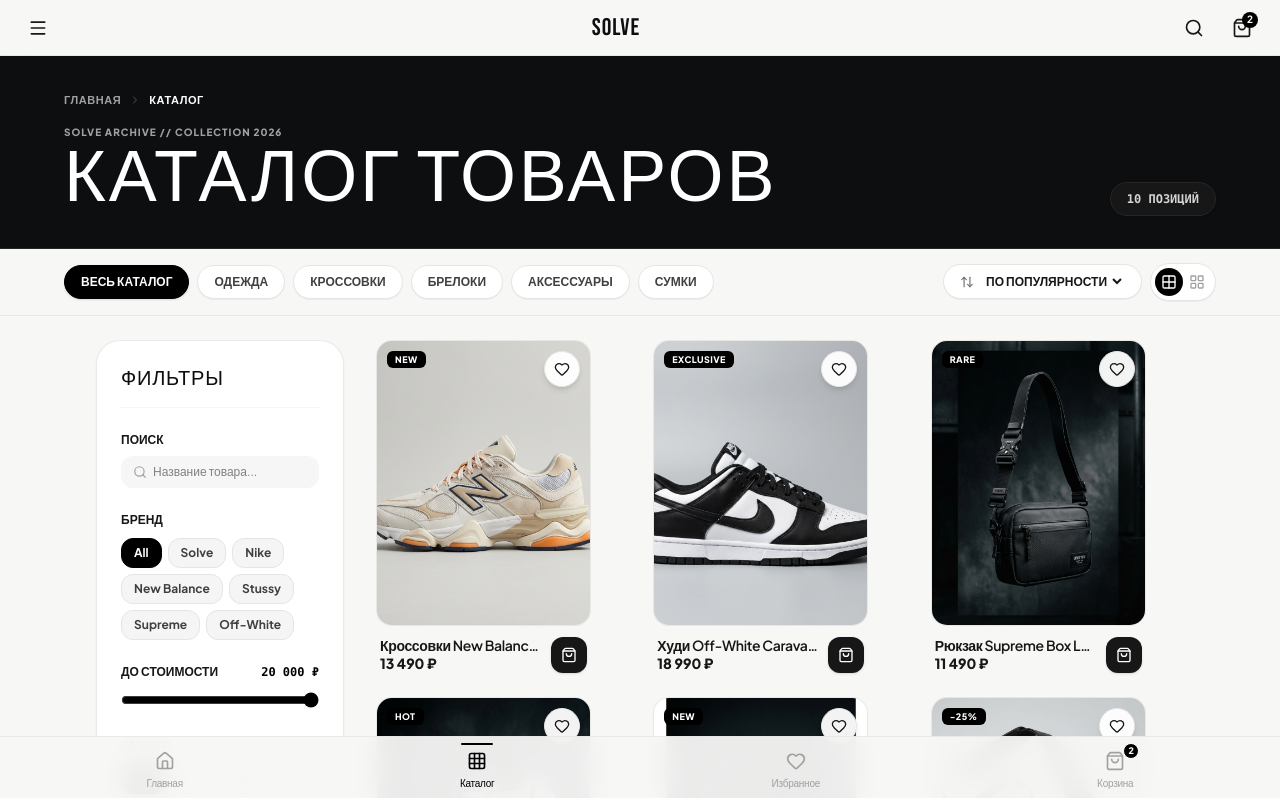
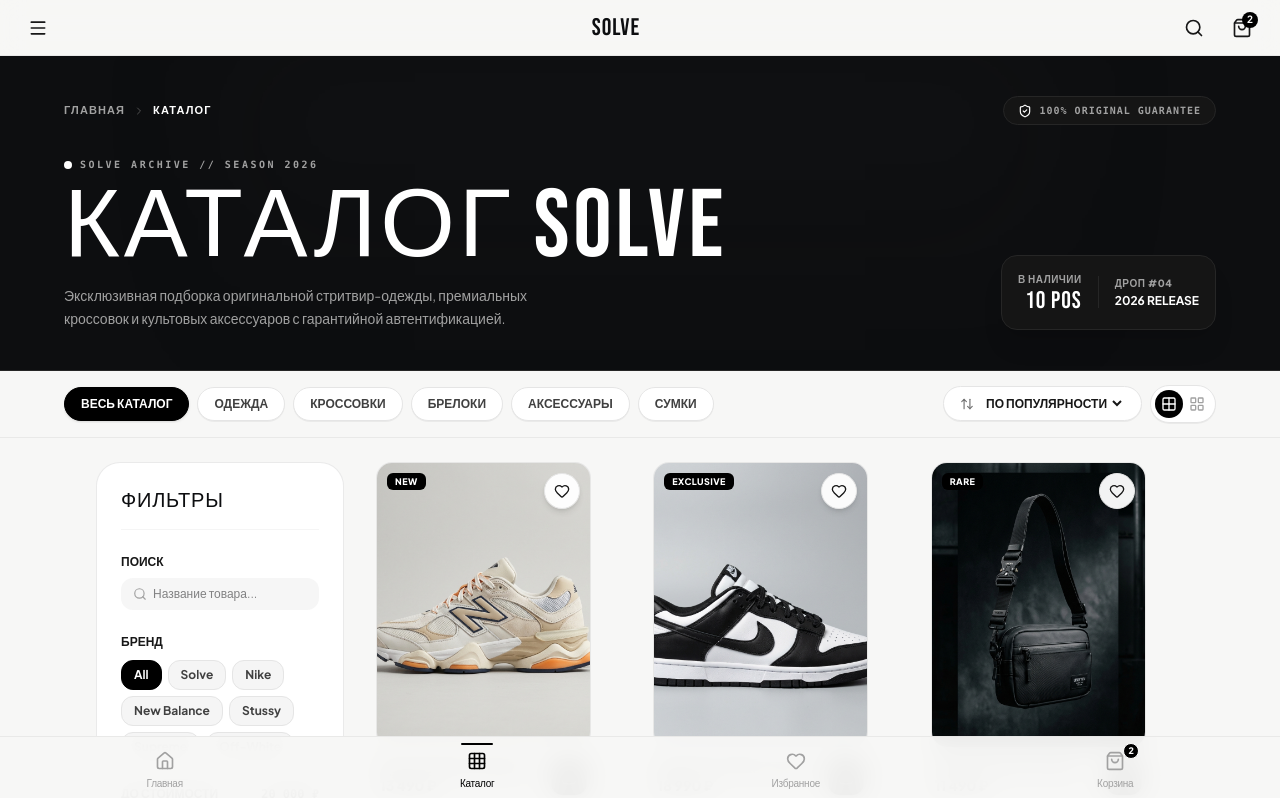
Before and after one commit to Farido01/SOLVE, a Next.js app: page /catalog in a window 1280 px wide. Shown: the top 798 px of the page. Built offline with nearby package versions, Linux system fonts and the light colour scheme.

Commit message:
Elevate catalog top section to ultra-professional editorial design

```diff
--- a/app/catalog/page.tsx
+++ b/app/catalog/page.tsx
@@ -3,7 +3,7 @@
 import { useState, useMemo } from 'react';
 import Link from 'next/link';
 import { motion, AnimatePresence } from 'framer-motion';
-import { SlidersHorizontal, ArrowUpDown, X, Search, RotateCcw, ChevronRight, LayoutGrid, Grid2X2, Sparkles, Filter, Check } from 'lucide-react';
+import { SlidersHorizontal, ArrowUpDown, X, Search, RotateCcw, ChevronRight, LayoutGrid, Grid2X2, ShieldCheck, Sparkles, Filter } from 'lucide-react';
 import Header from '@/components/Header';
 import Footer from '@/components/Footer';
 import BottomNav from '@/components/BottomNav';
@@ -49,7 +49,7 @@
   },
   {
     id: 3,
-    name: 'Брелок SOLVE Star Silver Chain',
+    name: 'Звёздный Брелок SOLVE Star Silver Chain',
     price: 790,
     category: 'keychains',
     brand: 'Solve',
@@ -224,36 +224,63 @@
       <Header />
 
       <main className="flex-1 mt-14 pb-28">
-        {/* Architectural Dark Editorial Header */}
-        <section className="bg-[#0D0E10] text-white border-b border-neutral-800 pt-9 pb-8 px-4 md:px-8">
-          <div className="max-w-6xl mx-auto space-y-4">
-            {/* Breadcrumbs */}
-            <div className="flex items-center gap-2 text-[11px] font-semibold text-neutral-400 uppercase tracking-wider font-sans">
-              <Link href="/" className="hover:text-white transition-colors">Главная</Link>
-              <ChevronRight className="w-3 h-3 text-neutral-600" />
-              <span className="text-white font-extrabold">Каталог</span>
+        {/* Ultra-Premium Full-Bleed Dark Editorial Banner */}
+        <section className="relative bg-[#0D0E10] text-white border-b border-neutral-800 pt-10 pb-10 px-4 md:px-8 overflow-hidden">
+          {/* Subtle Ambient Radial Glow */}
+          <div className="absolute top-0 left-1/2 -translate-x-1/2 w-[800px] h-[300px] bg-gradient-to-b from-neutral-800/20 via-neutral-900/10 to-transparent blur-3xl pointer-events-none" />
+
+          <div className="max-w-6xl mx-auto space-y-6 relative z-10">
+            {/* Top Breadcrumb & Metadata Badge */}
+            <div className="flex items-center justify-between">
+              <div className="flex items-center gap-2 text-[11px] font-bold text-neutral-400 uppercase tracking-widest font-sans">
+                <Link href="/" className="hover:text-white transition-colors">Главная</Link>
+                <ChevronRight className="w-3 h-3 text-neutral-600" />
+                <span className="text-white">Каталог</span>
+              </div>
+
+              <div className="hidden sm:flex items-center gap-2 text-[10px] font-extrabold uppercase tracking-widest text-neutral-400 font-mono bg-neutral-900/90 px-3.5 py-1.5 rounded-full border border-neutral-800">
+                <ShieldCheck className="w-3.5 h-3.5 text-white" />
+                <span>100% ORIGINAL GUARANTEE</span>
+              </div>
             </div>
 
-            <div className="flex flex-col md:flex-row md:items-end justify-between gap-4">
-              <div>
-                <span className="text-[10px] font-extrabold text-neutral-400 uppercase tracking-widest block mb-1">
-                  SOLVE ARCHIVE // COLLECTION 2026
-                </span>
-                <h1 className="font-display text-4xl sm:text-5xl md:text-7xl text-white uppercase tracking-wider leading-none">
-                  КАТАЛОГ ТОВАРОВ
+            {/* Title & Collection Stats */}
+            <div className="flex flex-col md:flex-row md:items-end justify-between gap-6 pt-2">
+              <div className="space-y-2 max-w-2xl">
+                <div className="flex items-center gap-2">
+                  <span className="w-2 h-2 rounded-full bg-white animate-pulse" />
+                  <span className="text-[10px] font-extrabold uppercase tracking-[0.25em] text-neutral-400 font-mono">
+                    SOLVE ARCHIVE // SEASON 2026
+                  </span>
+                </div>
+                <h1 className="font-display text-5xl sm:text-6xl md:text-8xl text-white uppercase tracking-[0.06em] leading-none">
+                  КАТАЛОГ SOLVE
                 </h1>
+                <p className="text-xs md:text-sm text-neutral-400 font-normal leading-relaxed font-sans max-w-lg">
+                  Эксклюзивная подборка оригинальной стритвир-одежды, премиальных кроссовок и культовых аксессуаров с гарантийной автентификацией.
+                </p>
               </div>
 
               <div className="flex items-center gap-3">
-                <span className="text-xs font-extrabold text-neutral-300 font-mono bg-neutral-900 px-4 py-2 rounded-full border border-neutral-800 shadow-sm">
-                  {filteredProducts.length} ПОЗИЦИЙ
-                </span>
+                <div className="bg-neutral-900/90 border border-neutral-800 rounded-2xl p-4 flex items-center gap-4 shadow-xl">
+                  <div className="text-right">
+                    <span className="text-[10px] font-extrabold text-neutral-400 uppercase tracking-wider block">В наличии</span>
+                    <span className="font-display text-2xl tracking-wider text-white leading-none block mt-0.5 font-mono">
+                      {filteredProducts.length} POS
+                    </span>
+                  </div>
+                  <div className="w-[1px] h-8 bg-neutral-800" />
+                  <div className="text-left">
+                    <span className="text-[10px] font-extrabold text-neutral-400 uppercase tracking-wider block">Дроп #04</span>
+                    <span className="text-xs font-bold text-white uppercase block mt-0.5 font-sans">2026 RELEASE</span>
+                  </div>
+                </div>
               </div>
             </div>
           </div>
         </section>
 
-        {/* Sticky Filter & Category Header */}
+        {/* Refined Sticky Controls Bar */}
         <div className="sticky top-14 z-30 bg-[#F7F7F6]/95 backdrop-blur-md border-b border-neutral-200/80 py-3.5 px-4 md:px-8">
           <div className="max-w-6xl mx-auto flex flex-col md:flex-row items-stretch md:items-center justify-between gap-3">
             {/* Category Quick Pills */}
@@ -381,7 +408,7 @@
           {/* Main Grid & Desktop Sidebar */}
           <div className="grid grid-cols-1 lg:grid-cols-12 gap-8 items-start">
             {/* Desktop Filters Sidebar */}
-            <aside className="hidden lg:block lg:col-span-3 bg-white p-6 rounded-3xl border border-neutral-200/80 shadow-xs space-y-6 sticky top-36">
+            <aside className="hidden lg:block lg:col-span-3 bg-white p-6 rounded-3xl border border-neutral-200/80 shadow-2xs space-y-6 sticky top-36">
               <div className="flex items-center justify-between pb-3.5 border-b border-neutral-100">
                 <span className="font-display text-xl tracking-wider text-[#0D0E10] uppercase">ФИЛЬТРЫ</span>
                 {activeFilterCount > 0 && (
```
